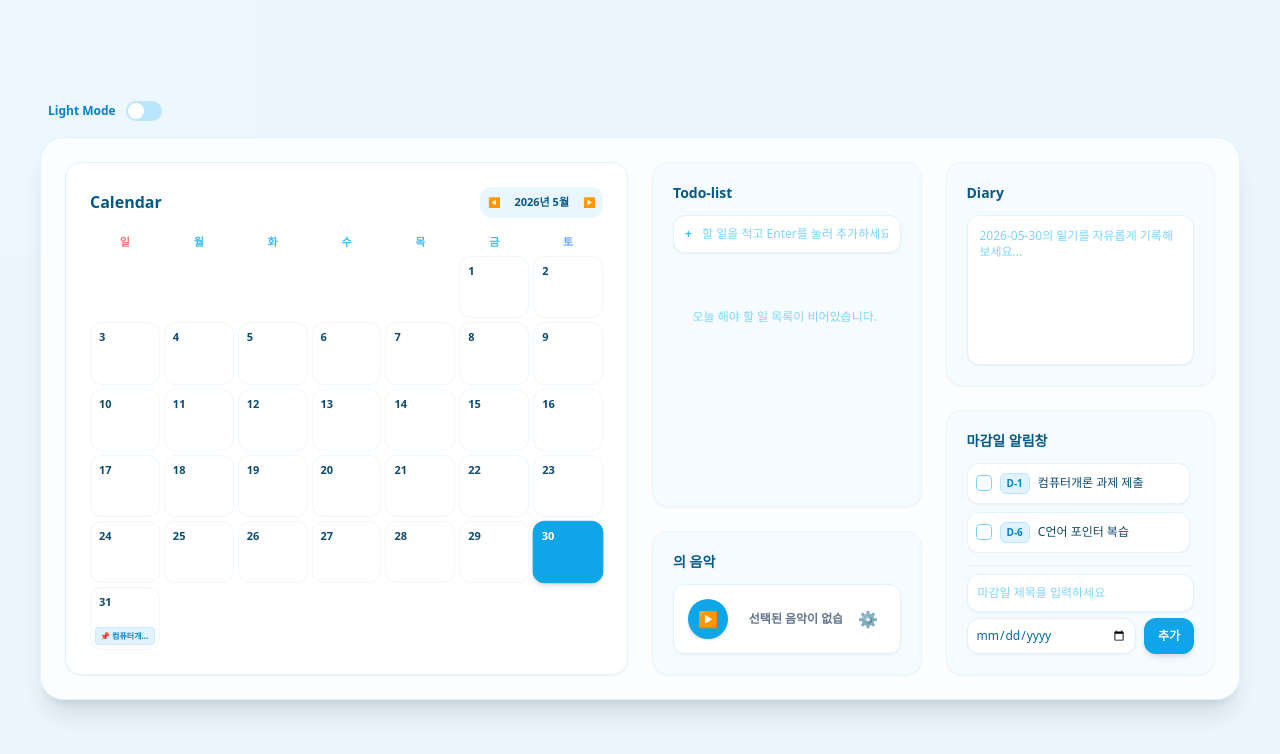
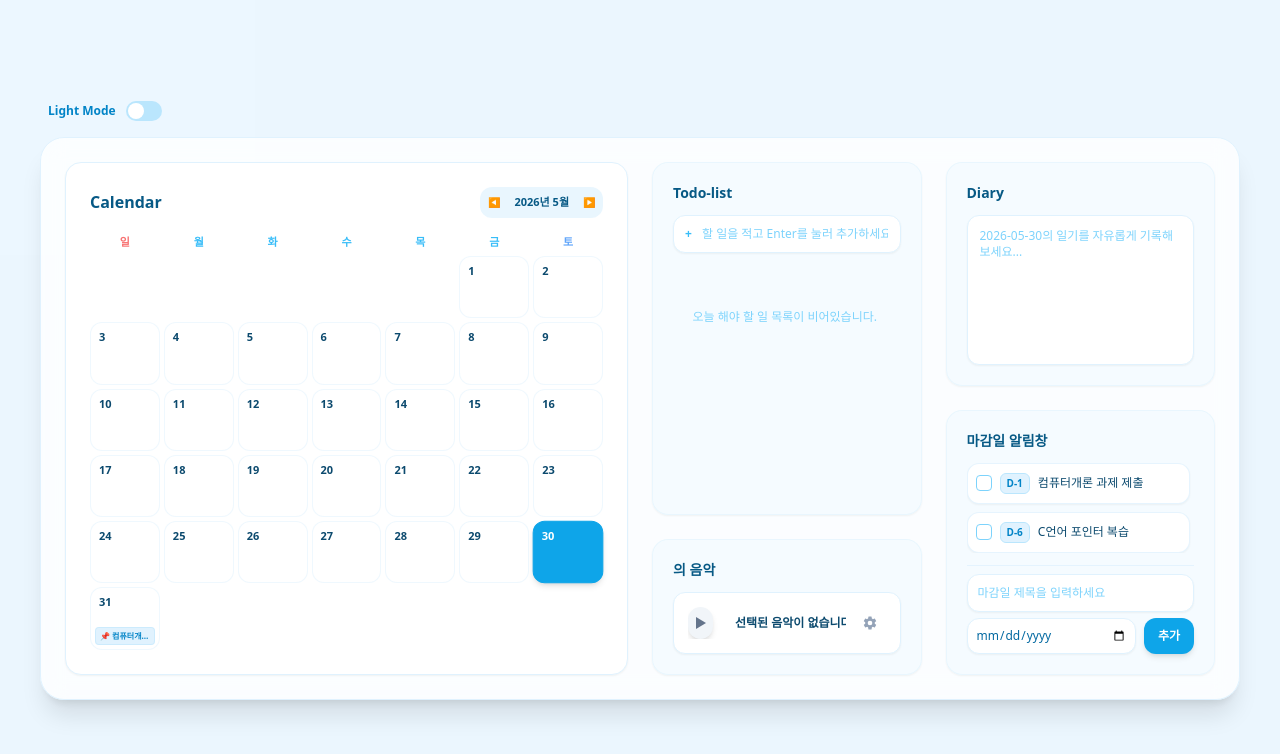
Before and after one commit to ch1030216/cs-assignment2, a Next.js app: page / in a window 1280 px wide. Shown: the top 754 px of the page. Built offline with nearby package versions, Linux system fonts and the light colour scheme.

Commit message:
musicplayer fixed7

```diff
--- a/src/app/components/MusicPlayer.jsx
+++ b/src/app/components/MusicPlayer.jsx
@@ -3,34 +3,21 @@
 import { useState, useEffect } from "react";
 
 export default function MusicPlayer({ darkMode, selectedDate }) {
-  // 1. 날짜별 음악 데이터를 객체로 관리 (예: { "2026-05-31": { id: "...", title: "..." } })
   const [musicData, setMusicData] = useState({});
   const [urlInput, setUrlInput] = useState("");
   const [showInput, setShowInput] = useState(false);
   const [isPlaying, setIsPlaying] = useState(false);
 
-  // 컴포넌트 마운트 시 localStorage에서 데이터 불러오기
   useEffect(() => {
     const saved = localStorage.getItem("dailyMusicData");
     if (saved) setMusicData(JSON.parse(saved));
   }, []);
 
-  // 데이터 변경 시 localStorage에 저장
   useEffect(() => {
     localStorage.setItem("dailyMusicData", JSON.stringify(musicData));
   }, [musicData]);
 
   const currentMusic = musicData[selectedDate] || { id: null, title: "선택된 음악이 없습니다." };
-
-  const fetchVideoTitle = async (id) => {
-    try {
-      const response = await fetch(`https://www.youtube.com/oembed?url=https://www.youtube.com/watch?v=${id}&format=json`);
-      const data = await response.json();
-      return data.title;
-    } catch {
-      return "제목을 불러올 수 없습니다.";
-    }
-  };
 
   const handleRegisterMusic = async (e) => {
     e.preventDefault();
@@ -39,13 +26,16 @@ export default function MusicPlayer({ darkMode, selectedDate }) {
     const id = match && match[2].length === 11 ? match[2] : null;
 
     if (id) {
-      const title = await fetchVideoTitle(id);
-      setMusicData(prev => ({ ...prev, [selectedDate]: { id, title } }));
+      try {
+        const res = await fetch(`https://www.youtube.com/oembed?url=https://www.youtube.com/watch?v=${id}&format=json`);
+        const data = await res.json();
+        setMusicData(prev => ({ ...prev, [selectedDate]: { id, title: data.title } }));
+      } catch {
+        setMusicData(prev => ({ ...prev, [selectedDate]: { id, title: "제목을 가져올 수 없습니다." } }));
+      }
       setIsPlaying(true);
       setShowInput(false);
       setUrlInput("");
-    } else {
-      alert("올바른 유튜브 링크를 입력해 주세요.");
     }
   };
 
@@ -57,43 +47,33 @@ export default function MusicPlayer({ darkMode, selectedDate }) {
 
       <div className={`p-3.5 rounded-xl border flex items-center justify-between shadow-sm ${darkMode ? "bg-slate-800 border-slate-700" : "bg-white border-sky-100"}`}>
         <div className="flex items-center gap-3 overflow-hidden flex-1 mr-2">
-          <button
-            onClick={() => setIsPlaying(!isPlaying)}
-            className="w-10 h-10 flex-shrink-0 flex items-center justify-center rounded-full bg-sky-500 text-white shadow-md hover:bg-sky-600"
-          >
-            {isPlaying ? "❚❚" : "▶"}
+          <button onClick={() => setIsPlaying(!isPlaying)} className={`w-8 h-8 rounded-full flex items-center justify-center shadow-md ${isPlaying ? "bg-sky-500 text-white" : "bg-slate-100 text-slate-500"}`}>
+            {isPlaying ? (
+              <div className="flex gap-1"><div className="w-1 h-3 bg-white rounded-sm"></div><div className="w-1 h-3 bg-white rounded-sm"></div></div>
+            ) : (
+              <div className="w-0 h-0 border-t-[6px] border-t-transparent border-l-[10px] border-l-current border-b-[6px] border-b-transparent ml-0.5"></div>
+            )}
           </button>
 
-          <div className="overflow-hidden w-full">
-            <p className="text-xs font-bold whitespace-nowrap animate-marquee text-slate-500">
-              {currentMusic.title}
-            </p>
+          <div className="overflow-hidden w-full relative h-4">
+            <p className="absolute animate-marquee whitespace-nowrap text-xs font-bold text-sky-900">{currentMusic.title}</p>
           </div>
         </div>
 
-        <button onClick={() => setShowInput(!showInput)} className="p-2 text-slate-400 hover:text-sky-500 transition-colors">
-          ⚙️
+        <button onClick={() => setShowInput(!showInput)} className="p-2 text-slate-400">
+          <svg className="w-4 h-4" viewBox="0 0 24 24" fill="currentColor"><path d="M19.14 12.94c.04-.3.06-.61.06-.94 0-.32-.02-.64-.07-.94l2.03-1.58a.49.49 0 0 0 .12-.61l-1.92-3.32a.49.49 0 0 0-.6-.22l-2.39.96c-.5-.38-1.03-.7-1.62-.94l-.36-2.54a.48.48 0 0 0-.48-.41h-3.84a.48.48 0 0 0-.48.41l-.36 2.54c-.59.24-1.13.57-1.62.94l-2.39-.96a.49.49 0 0 0-.6.22l-1.92 3.32a.49.49 0 0 0 .12.61l2.03 1.58c-.05.3-.07.62-.07.94s.02.64.07.94l-2.03 1.58a.49.49 0 0 0-.12.61l1.92 3.32c.12.22.37.29.59.22l2.39-.96c.5.38 1.03.7 1.62.94l.36 2.54c.05.24.24.41.48.41h3.84c.24 0 .44-.18.48-.41l.36-2.54c.59-.24 1.13-.57 1.62-.94l2.39.96c.22.08.47 0 .59-.22l1.92-3.32a.49.49 0 0 0-.12-.61l-2.03-1.58zM12 15.5a3.5 3.5 0 1 1 0-7 3.5 3.5 0 0 1 0 7z"/></svg>
         </button>
       </div>
 
       {showInput && (
         <form onSubmit={handleRegisterMusic} className="flex gap-2">
-          <input
-            value={urlInput}
-            onChange={(e) => setUrlInput(e.target.value)}
-            placeholder="유튜브 URL 입력"
-            className="flex-1 text-xs p-2.5 border rounded-xl border-sky-100"
-          />
-          <button type="submit" className="text-xs font-bold px-4 rounded-xl bg-sky-100 text-sky-700 hover:bg-sky-200">등록</button>
+          <input value={urlInput} onChange={(e) => setUrlInput(e.target.value)} placeholder="유튜브 URL 입력" className="flex-1 text-xs p-2.5 border rounded-xl border-sky-100" />
+          <button type="submit" className="text-xs font-bold px-4 rounded-xl bg-sky-100 text-sky-700">등록</button>
         </form>
       )}
 
       {currentMusic.id && (
-        <iframe
-          className="hidden"
-          src={`https://www.youtube.com/embed/${currentMusic.id}?autoplay=${isPlaying ? 1 : 0}&enablejsapi=1`}
-          allow="autoplay"
-        ></iframe>
+        <iframe className="hidden" src={`https://www.youtube.com/embed/${currentMusic.id}?autoplay=${isPlaying ? 1 : 0}&enablejsapi=1`} allow="autoplay"></iframe>
       )}
 
       <style jsx global>{`
```
